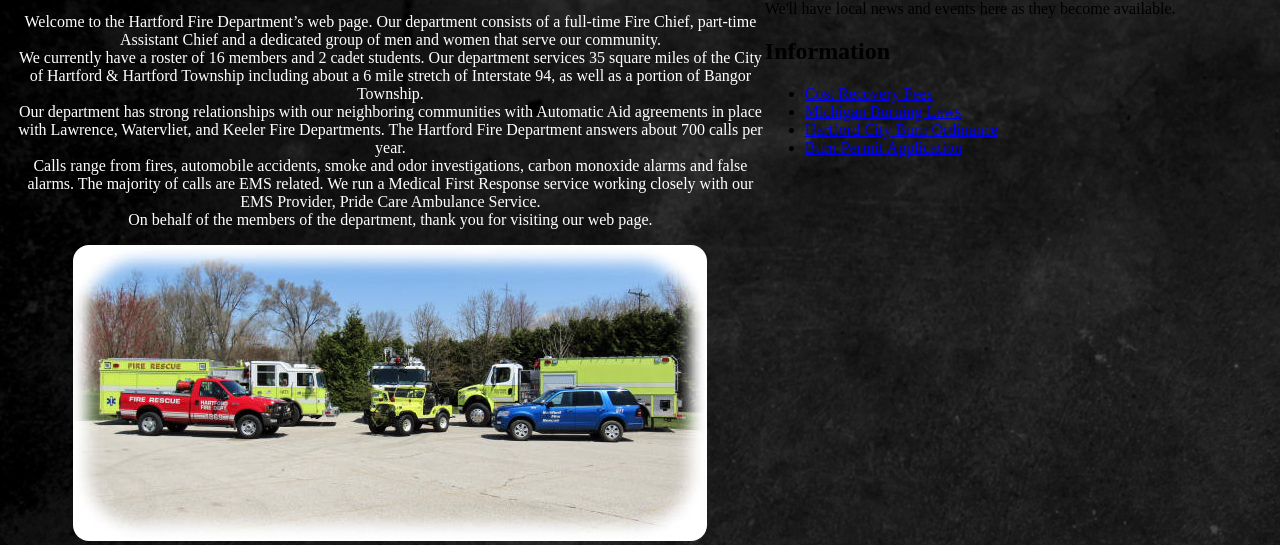
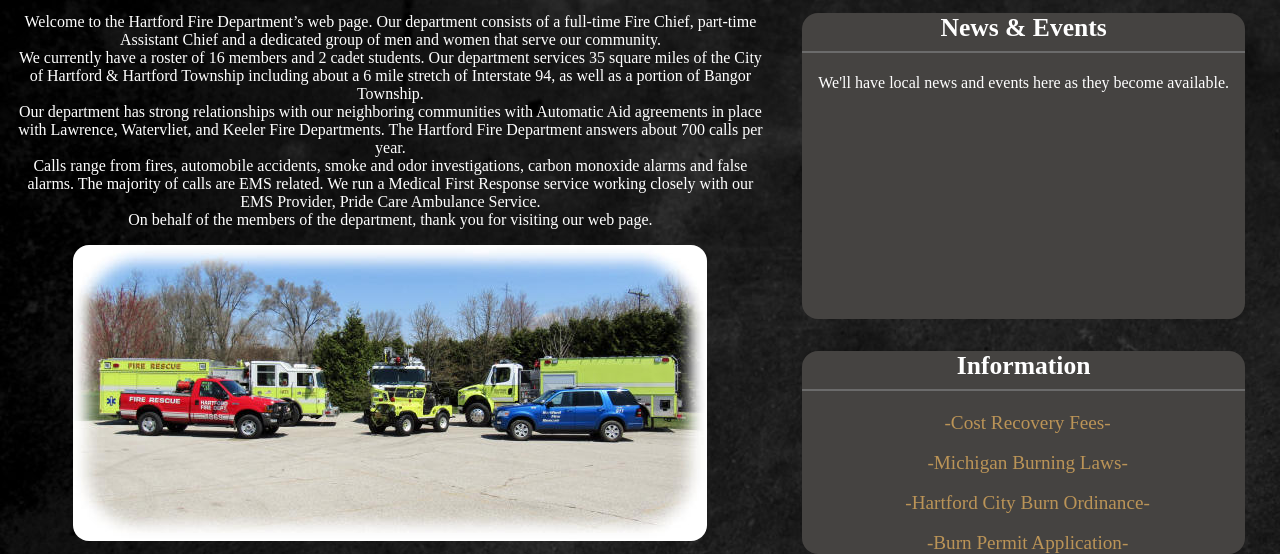
Before and after one commit to BatPickle/HartforfFD, a plain HTML site: page index.html in a window 1280 px wide. Shown: the part 600-1154 px from the top of the page. Drawn offline with Linux system fonts and the light colour scheme.

Commit message:
Add files via upload

```diff
--- a/index.html
+++ b/index.html
@@ -58,13 +58,13 @@
                 <h2>News & Events</h2>
                 <div>We'll have local news and events here as they become available.</div>
             </div>
-            <div id="Information">
+            <div id="information">
                 <h2>Information</h2>
                 <ul>
-                    <li><a href="Filler">Cost Recovery Fees</a></li>
-                    <li><a href="Filler">Michigan Burning Laws</a></li>
-                    <li><a href="Filler">Hartford City Burn Ordinance</a></li>
-                    <li><a href="Filler">Burn Permit Application</a></li>
+                    <li><a href="Filler">-Cost Recovery Fees-</a></li><br>
+                    <li><a href="Filler">-Michigan Burning Laws-</a></li><br>
+                    <li><a href="Filler">-Hartford City Burn Ordinance-</a></li><br>
+                    <li><a href="Filler">-Burn Permit Application-</a></li>
                 </ul>
             </div>
         </div>
--- a/styles.css
+++ b/styles.css
@@ -66,6 +66,7 @@ body{
 }
 
 #sectionTwoLeft{
+    /* border: 1px solid yellow; */
     max-width: 60%;
     color: white;
     text-align: center;
@@ -76,3 +77,53 @@ body{
     border-radius: 1rem;
     box-shadow: 8px;
 }
+
+
+#sectionTwoRight{
+    /* border: 1px solid blue; */
+    color: white;
+    text-align: center;
+    margin-left: 3%;
+}
+
+#newEvents{
+    /* border: 1px solid red; */
+    height: 50%;
+    border-radius: 1rem;
+    margin-top: 5rem;
+    background-color: #454341;
+}
+
+#newEvents h2{
+    border-bottom: 2px solid #6b6b6b;
+    padding-bottom: .5rem;
+    font-size: 1.6rem;
+}
+
+#newEvents div{
+    padding: 0 1rem;
+}
+
+#information{
+    /* border: 1px solid purple; */
+    margin-top: 2rem;
+    border-radius: 1rem;
+    background-color: #454341;
+}
+
+#information h2{
+    border-bottom: 2px solid #6b6b6b;
+    font-size: 1.6rem;
+    padding-bottom: .5rem;
+}
+
+#information ul{
+    list-style: none;
+}
+
+#information a{
+    color: #bb9457;
+    text-decoration: none;
+    padding-right: 2rem;
+    font-size: 1.2rem;
+}
```
